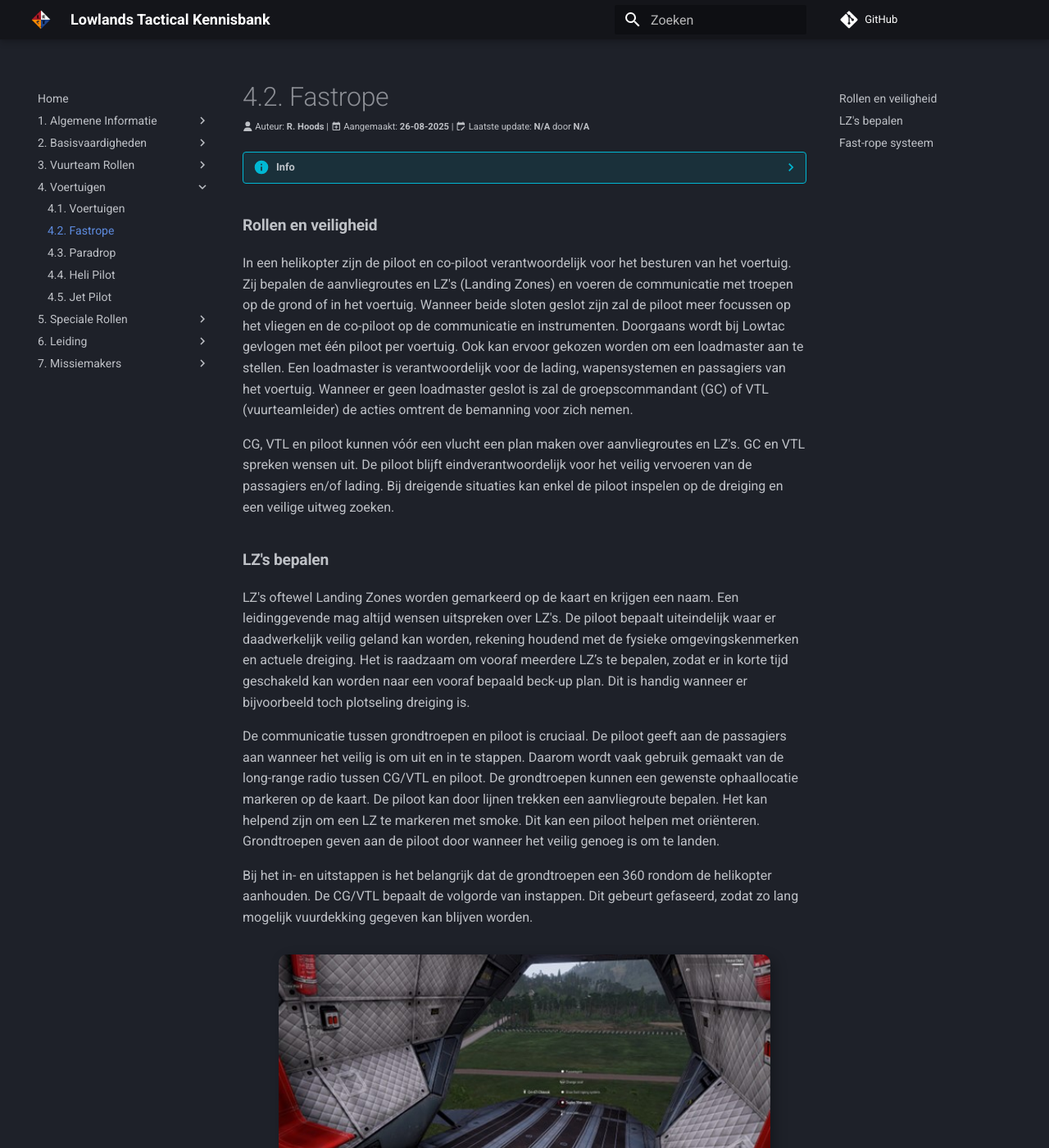
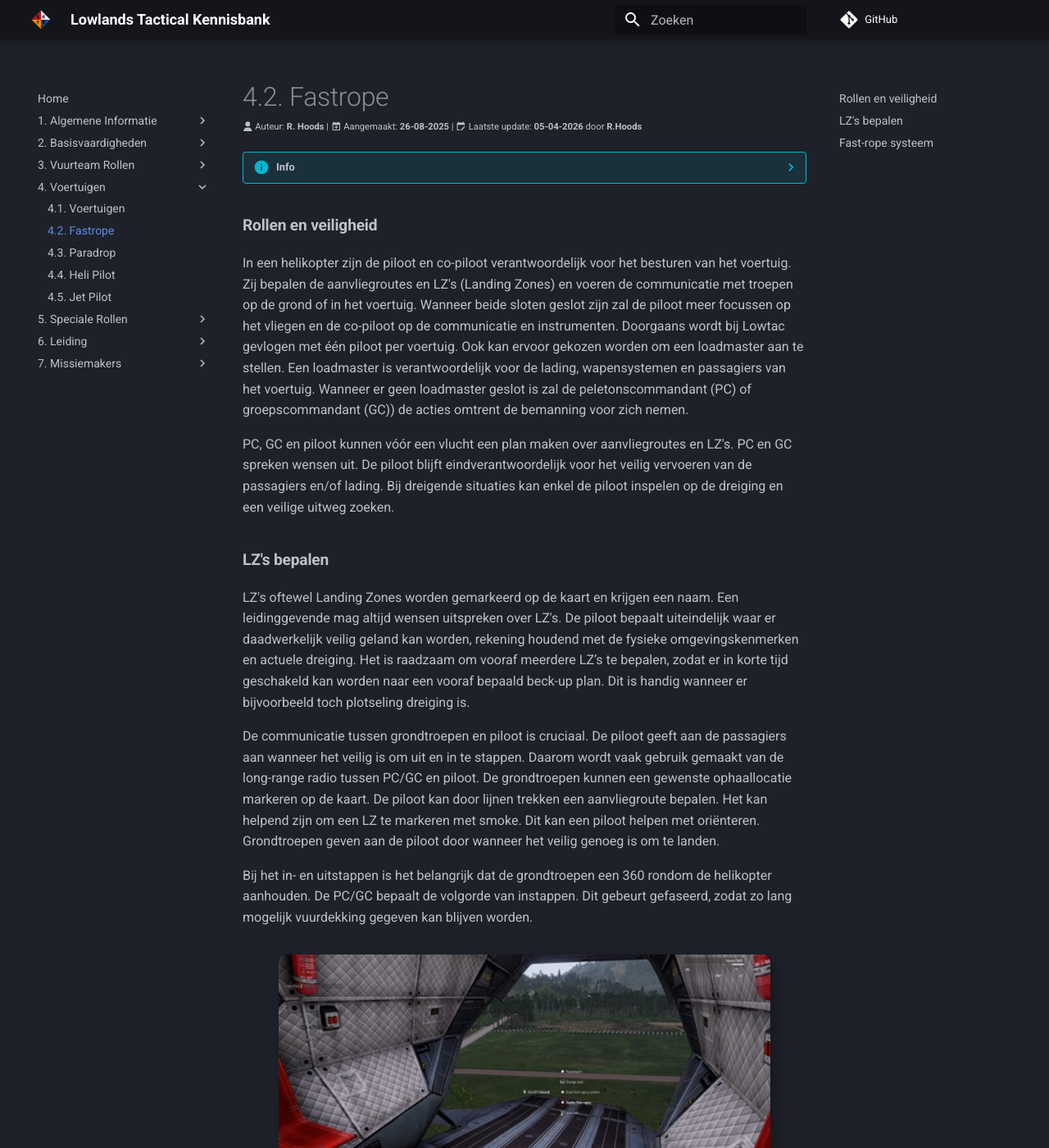
Before and after one commit to Lowlands-Tactical/LT-Wiki, an MkDocs documentation site: the page built from docs/4_voertuigen/4_2_fastrope.md, in a window 1280 px wide and 1400 px high. Shown: the whole window at 82% size. Built offline with MkDocs 1.6.1 and Material for MkDocs 9.7.7, drawn with Linux system fonts in a browser that asks for light colours; comment, search, counter and statistics services are not loaded; some of the changed text lies outside the part shown.

Commit message:
aanpassingen voertuigen

```diff
--- a/docs/4_voertuigen/4_2_fastrope.md
+++ b/docs/4_voertuigen/4_2_fastrope.md
@@ -4,7 +4,7 @@
 ---
 # 4.2. Fastrope
 <span style="font-size:0.7em;">
-    :fontawesome-solid-user: Auteur: **R. Hoods** | :material-calendar-plus: Aangemaakt: **26-08-2025** | :material-calendar-edit: Laatste update: **N/A** door **N/A**
+    :fontawesome-solid-user: Auteur: **R. Hoods** | :material-calendar-plus: Aangemaakt: **26-08-2025** | :material-calendar-edit: Laatste update: **05-04-2026** door **R.Hoods**
 </span>
 
 ??? info
@@ -14,29 +14,29 @@
 
     -	De cursist weet dat de piloot tevens loadmaster is, wanneer de loadmaster niet geslot is.
 
-    -	De cursist weet wat de verantwoordelijkheden zijn van de loadmaster; verzorgt communicatie tussen piloot en VTL en is verantwoordelijk voor de lading en het gebruik van de wapensysstemen.
+    -	De cursist weet wat de verantwoordelijkheden zijn van de loadmaster; verzorgt communicatie tussen piloot en GC en is verantwoordelijk voor de lading en het gebruik van de wapensysstemen.
 
     -	De cursist weet dat via ACE-interact het fast rope systeem kan worden gebruikt: 1. Prepare/stow fast rope system; 2. Deploy 36m ropes; 3. Cut ropes.
 
     -	De cursist weet dat de piloot verantwoordelijk is voor 'Prepare fast rope system'.
 
-    -	De cursist weet dat de piloot het sein 'Deploy ropes' geeft. De VTL/loadmaster deployed de ropes. De VTL geef aan wie wanneer mag fastropen. De piloot/loadmaster cut de ropes.
+    -	De cursist weet dat de piloot het sein 'Deploy ropes' geeft. De GC/loadmaster deployed de ropes. De GC geef aan wie wanneer mag fastropen. De piloot/loadmaster cut de ropes.
 
-    -	De cursist weet dat de VTL in de helikopter aangeeft wie bij landing welke sector dekt voor een 360 en hoe dit uitgevoerd dient te worden.
+    -	De cursist weet dat de GC in de helikopter aangeeft wie bij landing welke sector dekt voor een 360 en hoe dit uitgevoerd dient te worden.
 
-    -	De cursist weet dat bij benadering van een helikopter de VTL verantwoordelijk is voor het gefaseerd instappen en zo lang mogelijk vuurmogelijkheid behouden.
+    -	De cursist weet dat bij benadering van een helikopter de GC verantwoordelijk is voor het gefaseerd instappen en zo lang mogelijk vuurmogelijkheid behouden.
 
 ## Rollen en veiligheid
-In een helikopter zijn de piloot en co-piloot verantwoordelijk voor het besturen van het voertuig.  Zij bepalen de aanvliegroutes en LZ's (Landing Zones) en voeren de communicatie met troepen op de grond of in het voertuig. Wanneer beide sloten geslot zijn zal de piloot meer focussen op het vliegen en de co-piloot op de communicatie en instrumenten. Doorgaans wordt bij Lowtac gevlogen met één piloot per voertuig. Ook kan ervoor gekozen worden om een loadmaster aan te stellen. Een loadmaster is verantwoordelijk voor de lading, wapensystemen en passagiers van het voertuig. Wanneer er geen loadmaster geslot is zal de groepscommandant (GC) of VTL (vuurteamleider) de acties omtrent de bemanning voor zich nemen.
+In een helikopter zijn de piloot en co-piloot verantwoordelijk voor het besturen van het voertuig.  Zij bepalen de aanvliegroutes en LZ's (Landing Zones) en voeren de communicatie met troepen op de grond of in het voertuig. Wanneer beide sloten geslot zijn zal de piloot meer focussen op het vliegen en de co-piloot op de communicatie en instrumenten. Doorgaans wordt bij Lowtac gevlogen met één piloot per voertuig. Ook kan ervoor gekozen worden om een loadmaster aan te stellen. Een loadmaster is verantwoordelijk voor de lading, wapensystemen en passagiers van het voertuig. Wanneer er geen loadmaster geslot is zal de peletonscommandant (PC) of groepscommandant (GC)) de acties omtrent de bemanning voor zich nemen.
 
-CG, VTL en piloot kunnen vóór een vlucht een plan maken over aanvliegroutes en LZ's. GC en VTL spreken wensen uit.  De piloot blijft eindverantwoordelijk voor het veilig vervoeren van de passagiers en/of lading. Bij dreigende situaties kan enkel de piloot inspelen op de dreiging en een veilige uitweg zoeken.
+PC, GC en piloot kunnen vóór een vlucht een plan maken over aanvliegroutes en LZ's. PC en GC spreken wensen uit.  De piloot blijft eindverantwoordelijk voor het veilig vervoeren van de passagiers en/of lading. Bij dreigende situaties kan enkel de piloot inspelen op de dreiging en een veilige uitweg zoeken.
 
 ## LZ's bepalen
 LZ's oftewel Landing Zones worden gemarkeerd op de kaart en krijgen een naam. Een leidinggevende mag altijd wensen uitspreken over LZ's. De piloot bepaalt uiteindelijk waar er daadwerkelijk veilig geland kan worden, rekening houdend met de fysieke omgevingskenmerken en actuele dreiging. Het is raadzaam om vooraf meerdere LZ’s te bepalen, zodat er in korte tijd geschakeld kan worden naar een vooraf bepaald beck-up plan. Dit is handig wanneer er bijvoorbeeld toch plotseling dreiging is.
 
-De communicatie tussen grondtroepen en piloot is cruciaal. De piloot geeft aan de passagiers aan wanneer het veilig is om uit en in te stappen. Daarom wordt vaak gebruik gemaakt van de long-range radio tussen CG/VTL en piloot. De grondtroepen kunnen een gewenste ophaallocatie markeren op de kaart. De piloot kan door lijnen trekken een aanvliegroute bepalen. Het kan helpend zijn om een LZ te markeren met smoke. Dit kan een piloot helpen met oriënteren. Grondtroepen geven aan de piloot door wanneer het veilig genoeg is om te landen.
+De communicatie tussen grondtroepen en piloot is cruciaal. De piloot geeft aan de passagiers aan wanneer het veilig is om uit en in te stappen. Daarom wordt vaak gebruik gemaakt van de long-range radio tussen PC/GC en piloot. De grondtroepen kunnen een gewenste ophaallocatie markeren op de kaart. De piloot kan door lijnen trekken een aanvliegroute bepalen. Het kan helpend zijn om een LZ te markeren met smoke. Dit kan een piloot helpen met oriënteren. Grondtroepen geven aan de piloot door wanneer het veilig genoeg is om te landen.
 
-Bij het in- en uitstappen is het belangrijk dat de grondtroepen een 360 rondom de helikopter aanhouden. De CG/VTL bepaalt de volgorde van instappen. Dit gebeurt gefaseerd, zodat zo lang mogelijk vuurdekking gegeven kan blijven worden.
+Bij het in- en uitstappen is het belangrijk dat de grondtroepen een 360 rondom de helikopter aanhouden. De PC/GC bepaalt de volgorde van instappen. Dit gebeurt gefaseerd, zodat zo lang mogelijk vuurdekking gegeven kan blijven worden.
 
 ![Self Interact](img/4_2_fastrope/Self-interact.jpg){ width="600" }
 
@@ -45,15 +45,15 @@
 
 Wanneer je in de helikopter zit kun je via ACE-interact naar de onderstaande fast-rope stappen.
 
-1.	De piloot bepaalt samen met de GC/VTL de fast-rope LZ. De piloot en GC/VTL communiceren elke onderstaande stap naar elkaar.
+1.	De piloot bepaalt samen met de PC/GC de fast-rope LZ. De piloot en PC/GC communiceren elke onderstaande stap naar elkaar.
 
 2.	De piloot zorgt ervoor dat het voertuig stil hangt boven de LZ. Max. 36 meter boven de grond. Dit is de lengte van de touwen.
 
 3.	De piloot prepared het fast rope systeem. Hierdoor opent de deur en worden de touwen als het ware ‘klaargelegd’.
 
-4.	De loadmaster/GC/VTL deployed de ropes. Hierdoor hangen de touwen naar beneden.
+4.	De loadmaster/PC/GC deployed de ropes. Hierdoor hangen de touwen naar beneden.
 
-5.	De GC/VTL bepaalt welke troepen er mogen afdalen en welke richting zij dekken op de grond. Doe dit met een interval van minimaal 3 seconden om botsingen te voorkomen. Tot die tijd blijf je zitten!
+5.	De PC/GC bepaalt welke troepen er mogen afdalen en welke richting zij dekken op de grond. Doe dit met een interval van minimaal 3 seconden om botsingen te voorkomen. Tot die tijd blijf je zitten!
 
 6.	De loadmaster/piloot cutten de ropes als alle troepen zijn afgedaald. Hierdoor vallen de ropes naar beneden en kan er daarna weer gevlogen worden.
 
@@ -70,6 +70,6 @@
 
     -	Vlieg laag bij ‘hot zones’. Dit zijn gebieden waar dreiging wordt verwacht. Hiermee verminder je de kans op schade.
 
-    -	Verplaats je troepen als CG/VTL zo snel mogelijk weg van de LZ om detectie/dreiging te minimaliseren.
+    -	Verplaats je troepen als PC/GC zo snel mogelijk weg van de LZ om detectie/dreiging te minimaliseren.
 
 ![Fast Rope](img/4_2_fastrope/Fast-rope.jpg){ width="600" }
```
Also changed, not shown: docs/4_voertuigen/4_1_voertuigen.md (+2 -2 lines), docs/4_voertuigen/4_3_paradrop.md (+8 -8 lines).
